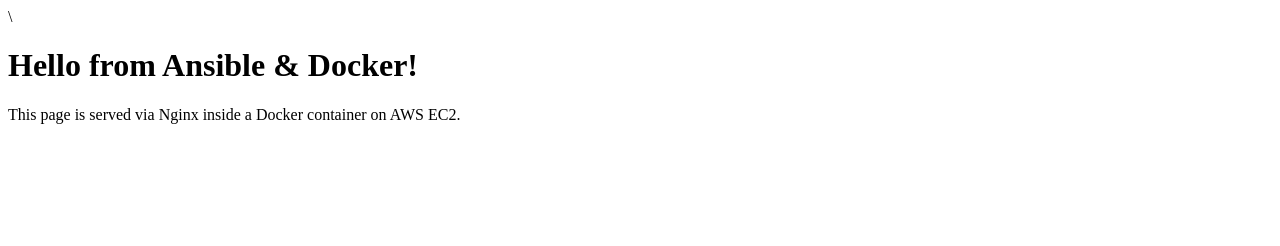
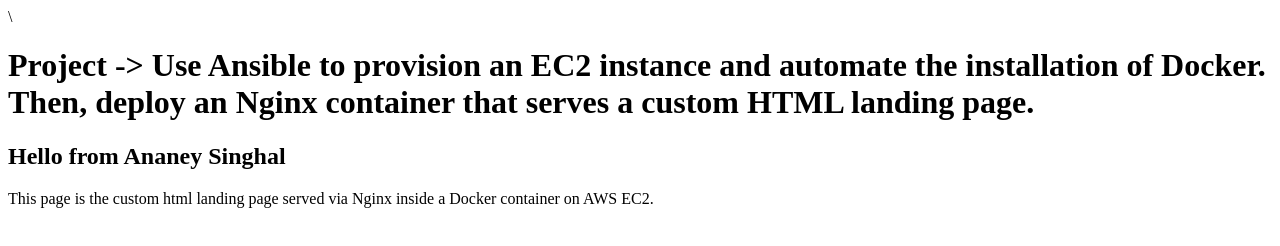
Before and after one commit to AnaneySinghal/ansible_project, a plain HTML site: page index.html in a window 1280 px wide. Drawn offline with Linux system fonts and the light colour scheme.

Commit message:
Update index.html

```diff
--- a/index.html
+++ b/index.html
@@ -1,10 +1,12 @@
 \<!DOCTYPE html>
 <html>
 <head>
-  <title>Welcome</title>
+  <title>Ansible-aws-project</title>
 </head>
 <body>
-  <h1>Hello from Ansible & Docker!</h1>
-  <p>This page is served via Nginx inside a Docker container on AWS EC2.</p>
+  <h1>Project ->
+Use Ansible to provision an EC2 instance and automate the installation of Docker. Then, deploy an Nginx container that serves a custom HTML landing page.</h1>
+  <h2>Hello from Ananey Singhal</h2>
+  <p>This page is the custom html landing page served via Nginx inside a Docker container on AWS EC2.</p>
 </body>
 </html>
```
